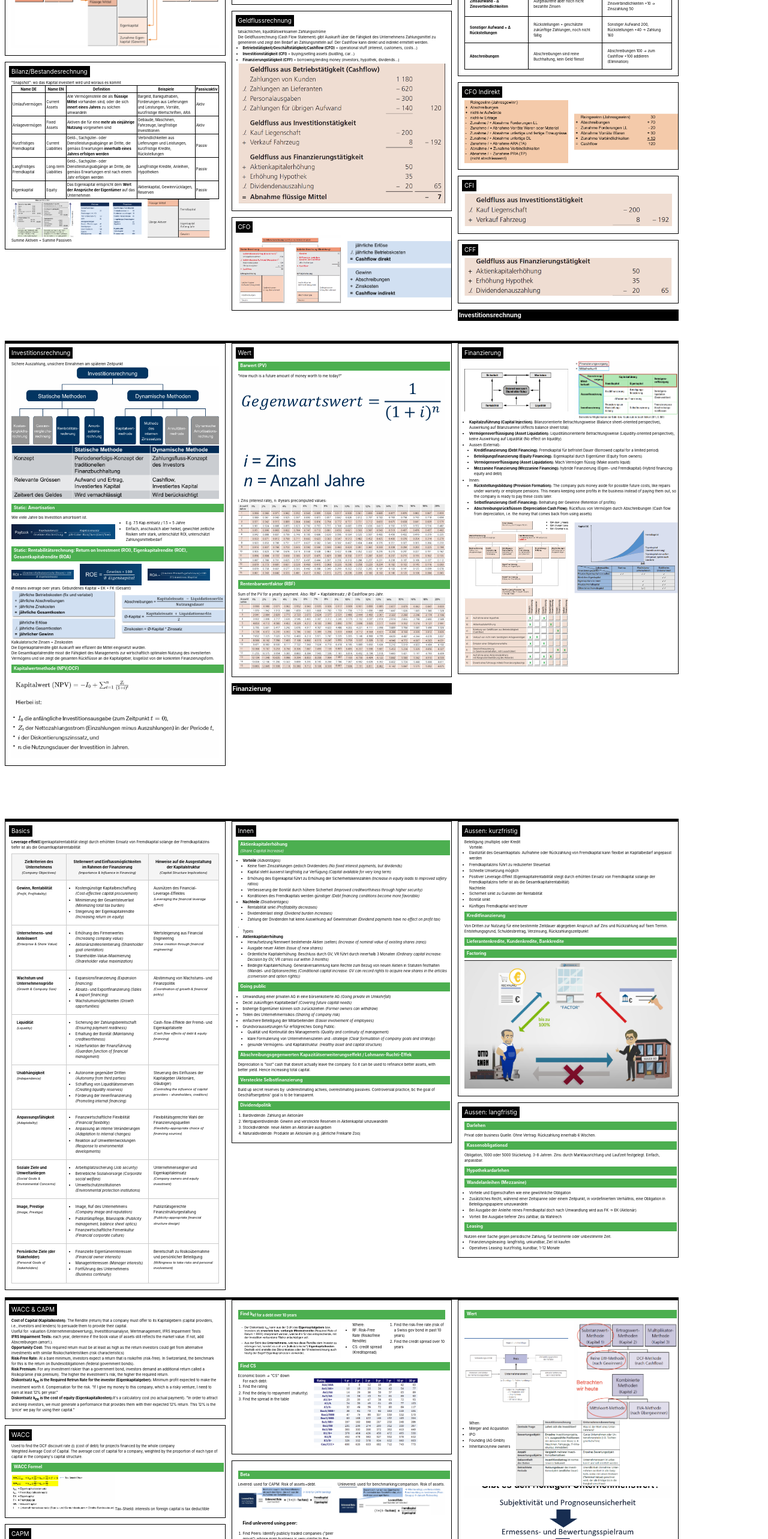
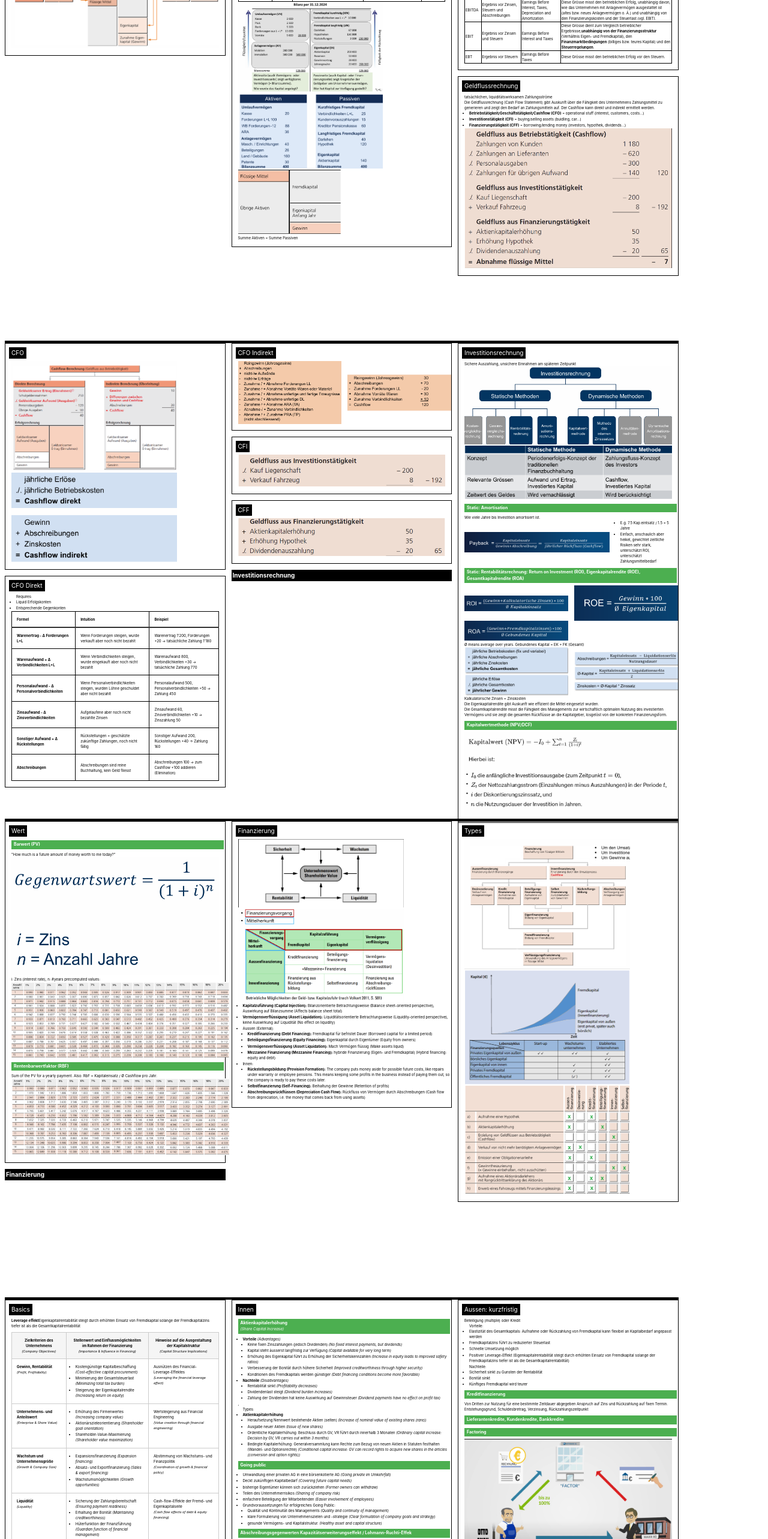
Before and after one commit to stanlrt/cheatsheet-ivest, a React (Vite) app: page / in a window 1280 px wide. Shown: the part 234-2800 px from the top of the page at 60% size. Built offline with nearby package versions, Linux system fonts and the light colour scheme.

Commit message:
woooooooohoooooooooo

```diff
--- a/src/cheatboxes/1_bilanz/bilanz.tsx
+++ b/src/cheatboxes/1_bilanz/bilanz.tsx
@@ -81,15 +81,9 @@ export const bilanz = [
         </tr>
       </tbody>
     </table>
-    <div className="horizontal">
-      <img style={{ width: "30%" }} src={bilanzImg} alt="Bilanz" />
-      <img style={{ width: "30%" }} src={bilanzBsp} alt="Bilanz" />
-      <img
-        style={{ width: "30%" }}
-        src={bilanzStruktur}
-        alt="Erfolgsrechnung"
-      />
-    </div>
+    <img src={bilanzImg} alt="Bilanz" style={{ width: "70%" }} />
+    <img src={bilanzBsp} alt="Bilanz" style={{ width: "70%" }} />
+    <img src={bilanzStruktur} alt="Erfolgsrechnung" style={{ width: "50%" }} />
     <div>Summe Aktiven = Summe Passiven</div>
   </CheatBox>,
 ];
--- a/src/cheatboxes/2_erfolg/ergfolg.tsx
+++ b/src/cheatboxes/2_erfolg/ergfolg.tsx
@@ -10,9 +10,8 @@ export const erfolg = [
     </span>
     <div>Ertrag: Gewinn, Aufwand: Spende/Verlust</div>
     <div className="horizontal">
-      <div className="vertical">
-        <img style={{ width: "100%" }} src={ebitda} alt="Erfolgsrechnung" />
-        <img style={{ width: "100%" }} src={ebitdaBsp} alt="Erfolgsrechnung" />
+      <img src={ebitda} alt="Erfolgsrechnung" />
+      <img src={ebitdaBsp} alt="Erfolgsrechnung" />
     </div>
     <table>
       <thead>
@@ -53,12 +52,9 @@ export const erfolg = [
           <td>EBT</td>
           <td>Ergebnis vor Steuern</td>
           <td>Earnings Before Taxes</td>
-            <td>
-              Diese Grösse misst den betrieblichen Erfolg vor den Steuern.
-            </td>
+          <td>Diese Grösse misst den betrieblichen Erfolg vor den Steuern.</td>
         </tr>
       </tbody>
     </table>
-    </div>
   </CheatBox>,
 ];
--- a/src/cheatboxes/3_cashflow/cashflow.tsx
+++ b/src/cheatboxes/3_cashflow/cashflow.tsx
@@ -34,10 +34,8 @@ export const cashflow = [
   </CheatBox>,
 
   <CheatBox title="CFO">
-    <div className="horizontal">
-      <img src={cashflowWays} alt="Geldflussrechnung" />
-      <img src={cashflowsum} alt="Geldflussrechnung" />
-    </div>
+    <img src={cashflowWays} alt="Geldflussrechnung" style={{ width: "80%" }} />
+    <img src={cashflowsum} alt="Geldflussrechnung" style={{ width: "80%" }} />
   </CheatBox>,
 
   <CheatBox title="CFO Direkt">
--- a/src/cheatboxes/4_investitionsrechnung/invest.tsx
+++ b/src/cheatboxes/4_investitionsrechnung/invest.tsx
@@ -22,8 +22,8 @@ export const invest = [
     <h2>Static: Amortisation</h2>
     Wie viele Jahre bis Investition amortisiert ist.
     <div className="horizontal">
-      <img src={amort2} alt="Investitionsrechnung" />
-      <ul>
+      <img src={amort2} alt="Investitionsrechnung" style={{ width: "70%" }} />
+      <ul style={{ width: "30%" }}>
         <li>E.g. 7.5 Kap.eintsatz / 1.5 = 5 Jahre</li>
         <li>
           Einfach, anschaulich aber heikel, gewichtet zeitliche Risiken sehr
@@ -36,10 +36,10 @@ export const invest = [
       Eigenkapitalrendite (ROE), Gesamtkapitalrendite (ROA)
     </h2>
     <div className="horizontal">
-      <img src={roi} style={{ width: "30%" }} alt="Investitionsrechnung" />
-      <img src={roe} style={{ width: "30%" }} alt="Investitionsrechnung" />
-      <img src={roa} style={{ width: "30%" }} alt="Investitionsrechnung" />
+      <img src={roi} alt="Investitionsrechnung" />
+      <img src={roe} alt="Investitionsrechnung" />
     </div>
+    <img src={roa} style={{ width: "50%" }} alt="Investitionsrechnung" />
     <div>Ø means average over years. Gebundenes Kapital = EK + FK (Gesamt)</div>
     <div className="horizontal">
       <img src={roi2} alt="Investitionsrechnung" />
@@ -64,10 +64,14 @@ export const invest = [
     "How much is a future amount of money worth to me today?"
     <img src={gegenwartswert} alt="Investitionsrechnung" />
     i: Zins (interest rate), n: #years precomputed values:
-    <img src={abzinsfaktor} alt="Investitionsrechnung" />
+    <img
+      src={abzinsfaktor}
+      alt="Investitionsrechnung"
+      style={{ width: "105%" }}
+    />
     <h2>Rentenbarwertfaktor (RBF)</h2>
     Sum of the PV for a yearly payment. Also: RbF = Kapitaleinsatz / Ø Cashflow
     pro Jahr.
-    <img src={rbv} alt="Investitionsrechnung" />
+    <img src={rbv} alt="Investitionsrechnung" style={{ width: "105%" }} />
   </CheatBox>,
 ];
--- a/src/cheatboxes/5_financing/finance.tsx
+++ b/src/cheatboxes/5_financing/finance.tsx
@@ -14,10 +14,8 @@ import betaintr from "./betaintr.png";
 export const finanzierung = [
   <CheatTitle title="Finanzierung" />,
   <CheatBox title="Finanzierung">
-    <div className="horizontal">
-      <img src={magic} alt="Finanzierung" />
-      <img src={categories} alt="Finanzierung" />
-    </div>
+    <img src={magic} alt="Finanzierung" style={{ width: "80%" }} />
+    <img src={categories} alt="Finanzierung" style={{ width: "80%" }} />
     <ul>
       <li>
         <strong>Kapitalzuführung (Capital Injection):</strong> Bilanzorientierte
@@ -73,11 +71,11 @@ export const finanzierung = [
         </ul>
       </li>
     </ul>
-    <div className="horizontal">
-      <img src={typesdiag} alt="typesdiag" />
-      <img src={lifecycle} alt="lifecycle" />
-    </div>
-    <img src={catego} alt="catego" style={{ width: "50%" }} />
+  </CheatBox>,
+  <CheatBox title="Types">
+    <img src={typesdiag} alt="typesdiag" style={{ width: "80%" }} />
+    <img src={lifecycle} alt="lifecycle" style={{ width: "80%" }} />
+    <img src={catego} alt="catego" style={{ width: "80%" }} />
   </CheatBox>,
   <CheatBox title="Basics">
     <div>
@@ -833,8 +831,8 @@ export const finanzierung = [
       company's capital structure.
     </div>
     <h2>WACC Formel</h2>
-    <img src={wacc} alt="wacc" style={{ width: "50%" }} />
-    <span style={{ width: "50%" }}>
+    <img src={wacc} alt="wacc" style={{ width: "70%" }} />
+    <span style={{ width: "30%" }}>
       Tax-Shield: interests on foreign capital is tax deductible
     </span>
   </CheatBox>,
@@ -845,8 +843,8 @@ export const finanzierung = [
     </div>
     <h2>CAPM Formel</h2>
     <div className="horizontal">
-      <img src={capm} alt="capm" />
-      <ul style={{ width: "50%" }}>
+      <img src={capm} alt="capm" style={{ width: "70%" }} />
+      <ul style={{ width: "30%" }}>
         <li>
           r<sub>M</sub> is the expected return based on past 20 years
         </li>
@@ -855,9 +853,7 @@ export const finanzierung = [
         </li>
       </ul>
     </div>
-    <div className="horizontal">
-      <img src={beta} alt="beta" />
-      <img src={betaintr} alt="betaintr" />
-    </div>
+    <img src={beta} alt="beta" style={{ width: "70%" }} />
+    <img src={betaintr} alt="betaintr" style={{ width: "70%" }} />
   </CheatBox>,
 ];
--- a/src/cheatboxes/6_rating/rating.tsx
+++ b/src/cheatboxes/6_rating/rating.tsx
@@ -31,26 +31,24 @@ export default [
     <h2>Find CS</h2>
     Economic boom -{">"} "CS" down
     <div className="horizontal">
-      <ol>
+      <ol style={{ width: "30%" }}>
         For each debt:
         <li>Find the rating</li>
         <li>Find the delay to repayment (maturity)</li>
         <li>Find the spread in the table</li>
       </ol>
-      <img src={cstable} alt="cstable" />
+      <img src={cstable} alt="cstable" style={{ width: "70%" }} />
     </div>
   </CheatBox>,
   <CheatBox>
     <h2>Beta</h2>
-    <div className="horizontal">
-      <div>
-        Levered: used for CAPM. Risk of assets+debt.
-        <img src={levered} alt="levered" style={{ width: "100%" }} />
-      </div>
-      <div>
-        Unlevered: used for benchmarking/comparison. Risk of assets.
-        <img src={unlevered} alt="unlevered" style={{ width: "100%" }} />
-      </div>
+    <div>
+      Levered: used for CAPM. Risk of assets+debt.
+      <img src={levered} alt="levered" style={{ width: "70%" }} />
+    </div>
+    <div>
+      Unlevered: used for benchmarking/comparison. Risk of assets.
+      <img src={unlevered} alt="unlevered" style={{ width: "70%" }} />
     </div>
     <div className="horizontal">
       <ol>
--- a/src/cheatboxes/7_valuation/valuation.tsx
+++ b/src/cheatboxes/7_valuation/valuation.tsx
@@ -17,28 +17,26 @@ import fcf from "./fcf.png";
 import tv from "./tv.png";
 
 export default [
+  <div style={{ height: "120px" }} />,
   <CheatTitle title="Valuation" />,
-  <CheatBox>
-    <h2>Wert</h2>
+  <CheatBox title="Wert">
+    <img src={pricediffval} alt="pricediffval.png" style={{ width: "70%" }} />
+    <img src={mthods} alt="mthods" style={{ width: "50%" }} />
     <div className="horizontal">
-      <img src={pricediffval} alt="pricediffval.png" />
-      <img src={mthods} alt="mthods" />
-    </div>
-    <div className="horizontal">
-      <ul>
+      <ul style={{ width: "30%" }}>
         When:
         <li>Merger and Acquisition</li>
         <li>IPO</li>
         <li>Founding (AG Gmbh)</li>
         <li>Inheritance/new owners</li>
       </ul>
-      <img src={vsvalue} alt="vsvalue" />
+      <img src={vsvalue} alt="vsvalue" style={{ width: "70%" }} />
     </div>
-    <img src={art} alt="rt" />
+    <img src={art} alt="rt" style={{ width: "70%" }} />
   </CheatBox>,
   <CheatBox title="Comparison">
     <div className="horizontal">
-      <ul>
+      <ul style={{ width: "30%" }}>
         <li>
           Entity Approach: Values the entire firm (debt + equity), giving the
           Brutto-Unternehmenswert (Gross Enterprise Value). Useful for comparing
@@ -50,7 +48,7 @@ export default [
           relevant figure for an acquisition price
         </li>
       </ul>
-      <img src={nettobrutto} alt="nettobrutto" />
+      <img src={nettobrutto} alt="nettobrutto" style={{ width: "70%" }} />
     </div>
   </CheatBox>,
   <CheatBox title="Substanzwert (net asset value)">
@@ -181,4 +179,5 @@ export default [
       </li>
     </ol>
   </CheatBox>,
+  <div style={{ height: "10000px" }} />,
 ];
--- a/src/cheatboxes/glossary.tsx
+++ b/src/cheatboxes/glossary.tsx
@@ -476,8 +476,9 @@ function createGlossaryCheatBoxes(entries: GlossaryEntry[]) {
   ));
 
   return [
+    <div style={{ height: "10000px" }} />,
     <CheatTitle title="Glossar" />,
-    <img src={flussig} alt="Glossar" />,
+    <img src={flussig} alt="Glossar" style={{ width: "80%" }} />,
     ...cheatBoxes,
   ];
 }
```
Lines whose indentation alone changed are shown as unchanged.
